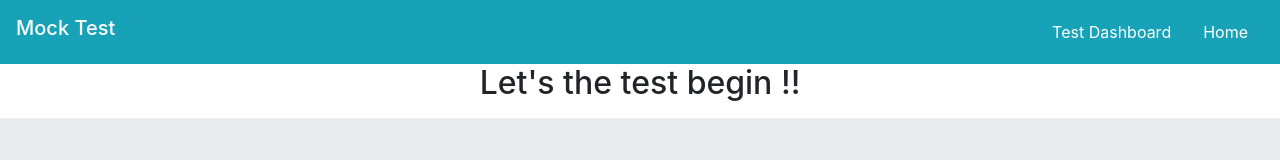
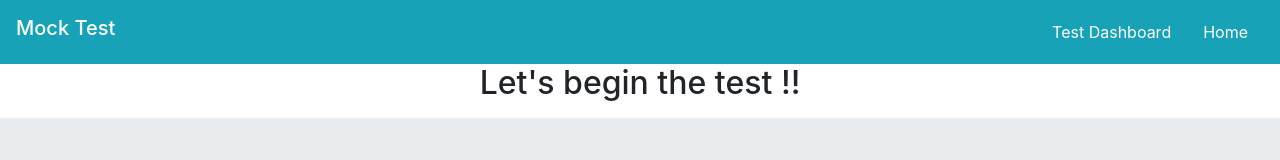
Before and after one commit to Ranjan-Das-cloud/mock-test, a React (Create React App) app: page / in a window 1280 px wide. Shown: the top 160 px of the page. Built offline with nearby package versions, Linux system fonts and the light colour scheme.

Commit message:
Updated heading for home page

```diff
--- a/src/instruction.js
+++ b/src/instruction.js
@@ -6,7 +6,7 @@ class Instructions extends Component {
     render() {
         return (
             <div>
-                <h2 className="mb-3 heading-1 text-md-center">Let's the test begin !!</h2>
+                <h2 className="mb-3 heading-1 text-md-center">Let's begin the test !!</h2>
 
                 <div class="jumbotron jumbotron-fluid">
                     <div class="container">
```
